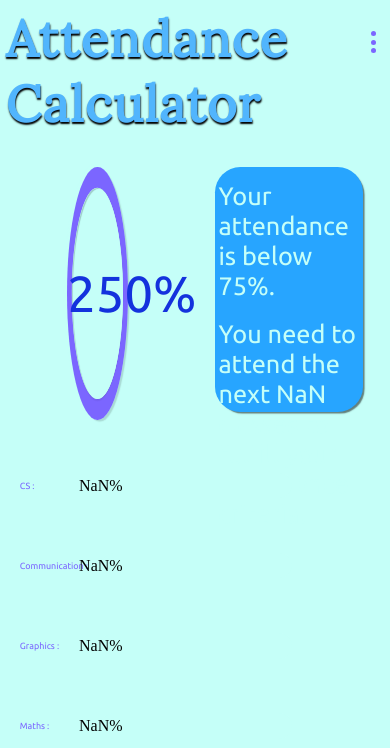
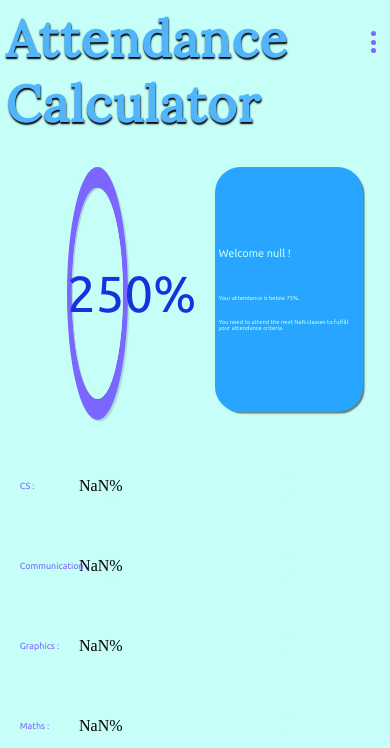
Before and after one commit to Prasun-07/Attendance_Calculator, a plain HTML site: page displayPage.html in a window 390 px wide. Shown: the top 748 px of the page. Drawn offline with nearby package versions, Linux system fonts and the light colour scheme.

Commit message:
Adjusted responsiveness

```diff
--- a/styleDisplay.css
+++ b/styleDisplay.css
@@ -124,15 +124,15 @@ header h1{
     box-shadow: 0.6vw 0.6vw 0.3vw -0.2vw rgba(0, 0, 0, 0.5);
 }
 .welcome{
-    font-size: 5vh;
+    font-size: 2.8vw;
     color: #C5FFF8 ;
 }
 .attendancePercent{
-    font-size: 3vh;
+    font-size: 1.5vw;
     color: #C5FFF8;
 }
 .classes{
-    font-size: 3vh;
+    font-size: 1.5vw;
     color: #C5FFF8;
 }
 
```
